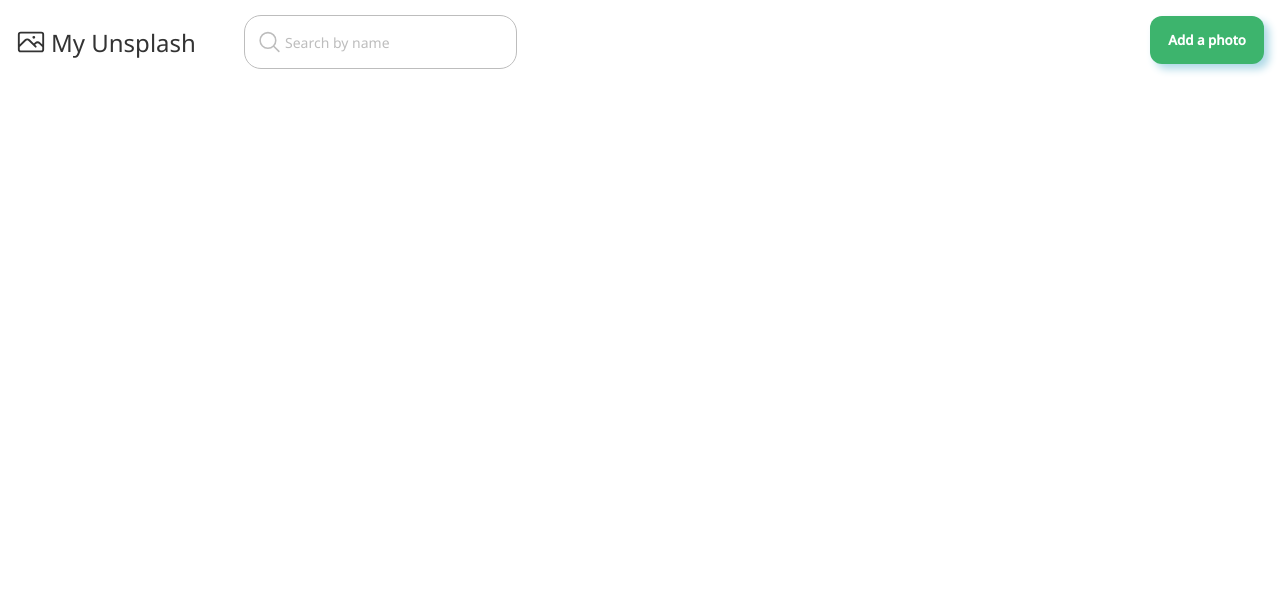
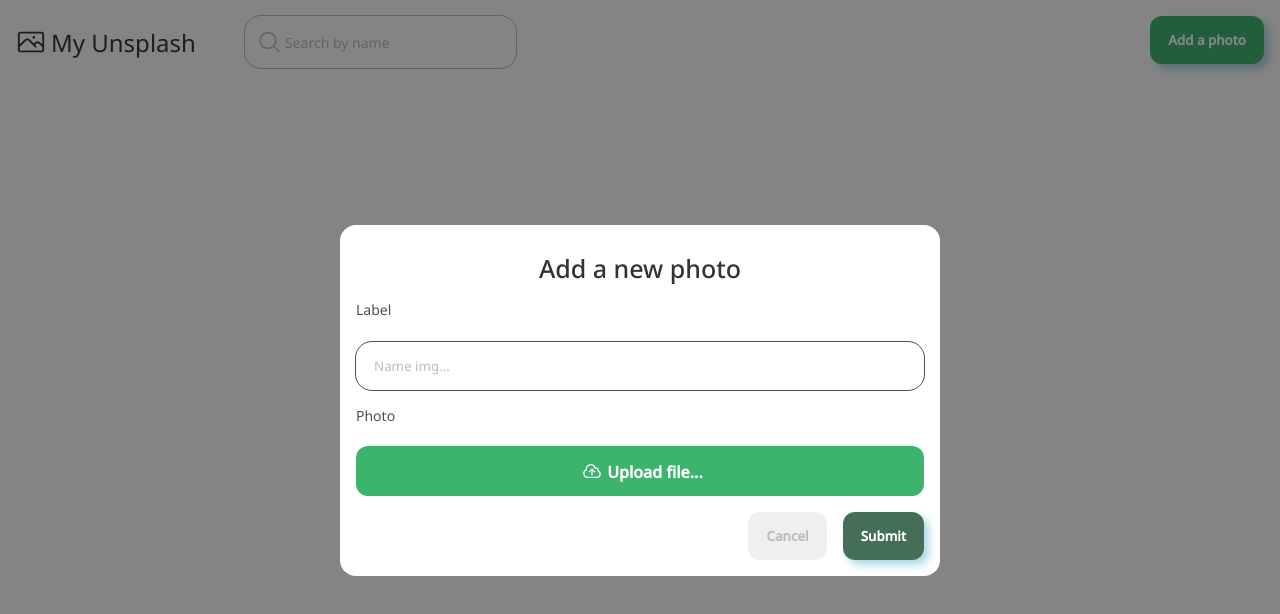
Before and after one commit to JaderGuerra/unsplash_front_angular, an Angular app: page /home in a window 1280 px wide. Shown: the top 614 px of the page. Built offline with nearby package versions, Linux system fonts and the light colour scheme.

Commit message:
feat: :sparkles: send file

```diff
--- a/src/app/app.module.ts
+++ b/src/app/app.module.ts
@@ -4,10 +4,11 @@
 import { AppRoutingModule } from './app-routing.module';
 import { AppComponent } from './app.component';
 import { HomeComponent } from './home/home.component';
+import { HttpClientModule } from '@angular/common/http';
 
 @NgModule({
   declarations: [AppComponent],
-  imports: [BrowserModule, AppRoutingModule, HomeComponent],
+  imports: [BrowserModule, AppRoutingModule, HomeComponent, HttpClientModule],
   providers: [],
   bootstrap: [AppComponent],
 })
--- a/src/app/components/add-photo/add-photo.component.css
+++ b/src/app/components/add-photo/add-photo.component.css
@@ -50,6 +50,7 @@
   width: min(90vw, 600px);
   margin: 0 auto;
   border-radius: var(--border-radius);
+  height: auto;
 }
 
 .modal_title {
@@ -100,6 +101,10 @@
   margin-bottom: 1em;
 }
 
+.form_group-img {
+  margin-bottom: 1em;
+}
+
 .form_group span {
   text-align: left;
   font-weight: 400;
@@ -118,10 +123,20 @@
   color: var(--textGray);
 }
 
+.form_group_img {
+  width: 100%;
+  height: 200px;
+  object-fit: contain;
+}
+
 .form_bottons {
   display: flex;
   justify-content: flex-end;
   grid-gap: 1em;
+}
+button:disabled {
+  cursor: not-allowed;
+  background-color: #446f56;
 }
 
 .custom_input_file {
--- a/src/app/components/add-photo/add-photo.component.html
+++ b/src/app/components/add-photo/add-photo.component.html
@@ -23,15 +23,33 @@
         <h2 class="modal_title">Add a new photo</h2>
       </div>
       <div class="modal_body">
-        <form class="form">
+        <form
+          class="form"
+          autocomplete="off"
+          (ngSubmit)="uploadImage()"
+          [formGroup]="form"
+        >
           <div class="form_group">
             <span>Label</span>
-            <input class="form_control" type="text" placeholder="Name img..." />
+            <input
+              class="form_control"
+              formControlName="label"
+              type="text"
+              placeholder="Name img..."
+              name="label"
+            />
           </div>
           <div class="form_group">
             <span>Photo</span>
             <div class="button custom_input_file">
-              <input type="file" class="input-file" />
+              <input
+                name="image_path"
+                type="file"
+                formControlName="image_path"
+                (change)="captureFile($event)"
+                class="input-file"
+                accept=".jpg, .jpeg, .png"
+              />
               <svg
                 xmlns="http://www.w3.org/2000/svg"
                 fill="none"
@@ -49,12 +67,21 @@
               Upload file...
             </div>
           </div>
+          <div *ngIf="image" class="form_group-img">
+            <img [src]="image" class="form_group_img" />
+          </div>
 
           <div class="form_bottons">
-            <button (click)="closeModal()" class="button button_secondary">
+            <button
+              type="button"
+              (click)="closeModal()"
+              class="button button_secondary"
+            >
               Cancel
             </button>
-            <button class="button button_primary">Submit</button>
+            <button [disabled]="form.invalid" class="button button_primary">
+              Submit
+            </button>
           </div>
         </form>
       </div>
--- a/src/app/components/add-photo/add-photo.component.ts
+++ b/src/app/components/add-photo/add-photo.component.ts
@@ -1,13 +1,59 @@
-import { Component } from '@angular/core';
+import { CommonModule } from '@angular/common';
+import { Component, ElementRef, ViewChild } from '@angular/core';
+import {
+  FormBuilder,
+  FormGroup,
+  ReactiveFormsModule,
+  Validators,
+} from '@angular/forms';
+import { ApiService } from 'src/app/services/api.service';
 
 @Component({
   selector: 'app-add-photo',
   standalone: true,
+  imports: [ReactiveFormsModule, CommonModule],
   templateUrl: './add-photo.component.html',
   styleUrls: ['./add-photo.component.css'],
 })
 export class AddPhotoComponent {
-  isOpen: boolean = false;
+  @ViewChild('fileInput') fileInput!: ElementRef<HTMLInputElement>;
+
+  form!: FormGroup;
+  isOpen: boolean = true;
+  image!: string;
+  selectedFile: File | null = null;
+
+  constructor(private _fb: FormBuilder, private _api: ApiService) {}
+
+  ngOnInit() {
+    this.form = this.createForm();
+  }
+
+  createForm(): FormGroup {
+    return this._fb.group({
+      label: ['', [Validators.required, Validators.minLength(3)]],
+      image_path: ['', Validators.required],
+    });
+  }
+
+  uploadImage() {
+    const file = {
+      label: this.form.value.label,
+      image_path: this.selectedFile,
+    };
+
+    this._api.uploadFile(file).subscribe((response) => console.log(response));
+  }
+
+  captureFile(event: Event): void {
+    const fileInput = event.target as HTMLInputElement;
+
+    if (fileInput.files && fileInput.files.length > 0) {
+      this.selectedFile = fileInput.files[0];
+      const objectURL = URL.createObjectURL(fileInput.files[0]);
+      this.image = objectURL;
+    }
+  }
 
   openModal() {
     this.isOpen = !this.isOpen;
--- /dev/null
+++ b/src/app/models/file.models.ts
@@ -0,0 +1,4 @@
+export interface NewFile {
+  label: string;
+  image_path: File | null;
+}
--- /dev/null
+++ b/src/app/services/api.service.ts
@@ -0,0 +1,35 @@
+import { Injectable } from '@angular/core';
+import { NewFile } from '../models/file.models';
+import {
+  HttpClient,
+  HttpEventType,
+  HttpHeaders,
+  HttpResponse,
+} from '@angular/common/http';
+
+import { Observable } from 'rxjs';
+
+@Injectable({
+  providedIn: 'root',
+})
+export class ApiService {
+  percentDone!: number;
+  uploadSuccess!: boolean;
+  private _url: string = '';
+
+  constructor(private _http: HttpClient) {}
+
+  uploadFile(file: NewFile) {
+    let headers = new HttpHeaders();
+    headers = headers
+      .set('Content-Type', 'multipart/form-data')
+      .set('Accept', '*/*')
+      .set('Connection', 'keep-alive')
+      .set('Accept-Encoding', 'gzip, deflate, br');
+
+    const fd = new FormData();
+    fd.append('image_path', file.image_path!);
+    fd.append('label', file.label);
+    return this._http.post('http://127.0.0.1:8000/api/uploadfile', fd);
+  }
+}
```
Also changed, not shown: 1 other file (tests, documents, lock files or other folders).
